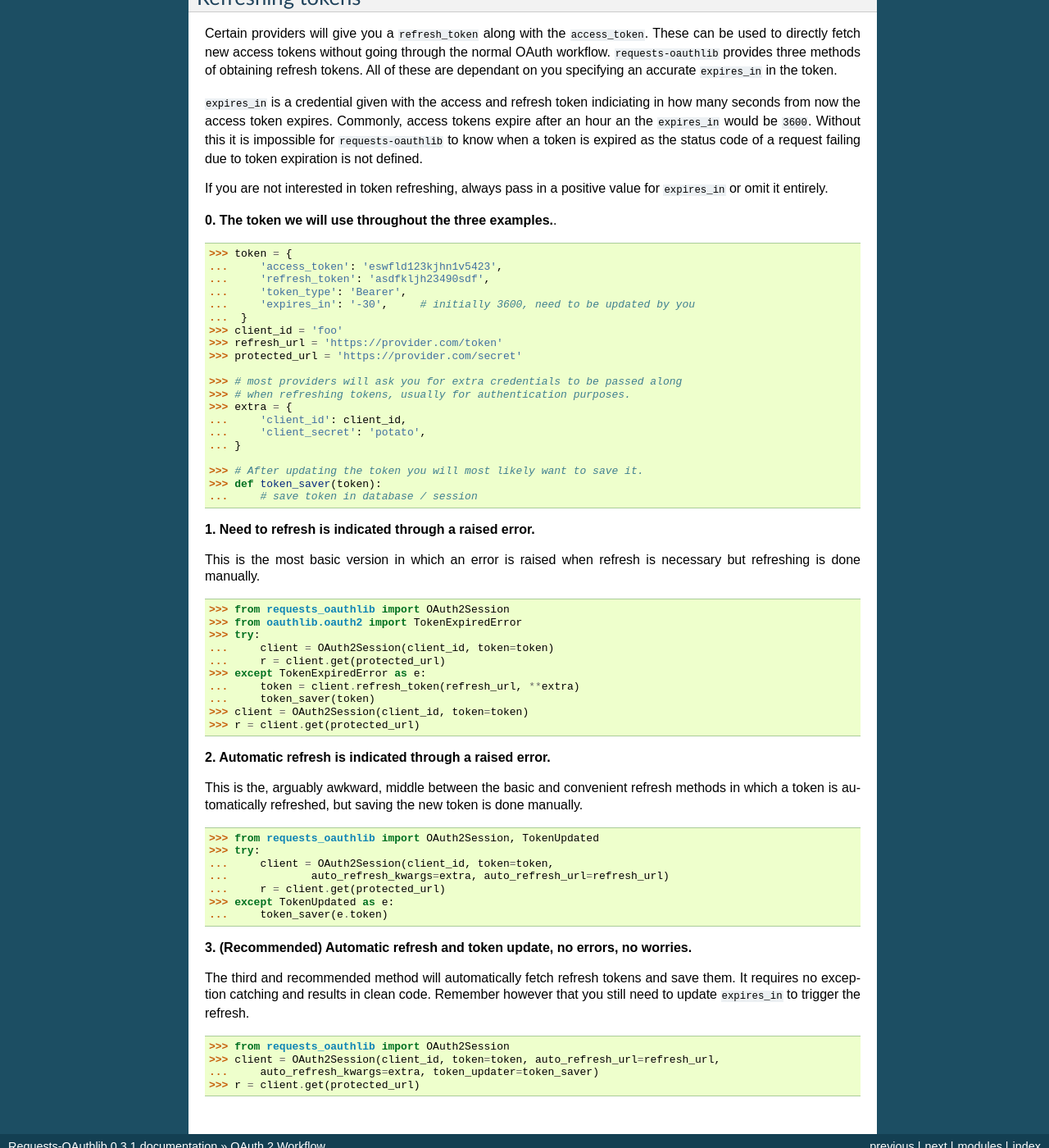
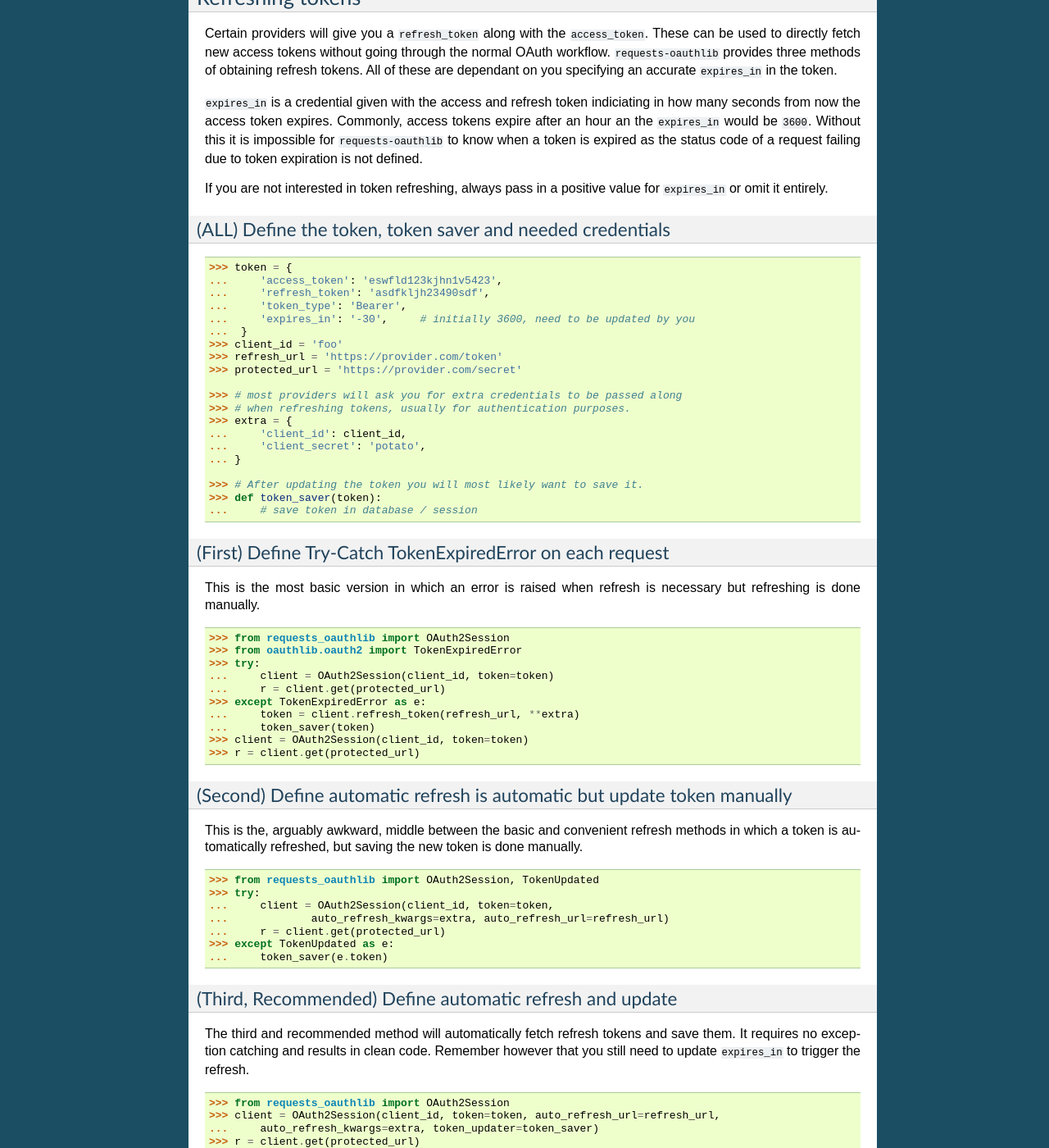
Before and after one commit to requests/requests-oauthlib, a Sphinx documentation site: the page built from docs/oauth2_workflow.rst, in a window 1280 px wide and 1400 px high, scrolled down 1131 px. Shown: the whole window at 82% size. Built offline with Sphinx 7.4.7, drawn with Linux system fonts in a browser that asks for light colours; some of the changed text lies outside the part shown.

Commit message:
Make subsections actions.

```diff
--- a/docs/oauth2_workflow.rst
+++ b/docs/oauth2_workflow.rst
@@ -89,7 +89,8 @@
 If you are not interested in token refreshing, always pass in a positive value
 for ``expires_in`` or omit it entirely.
 
-**0. The token we will use throughout the three examples.**.
+(ALL) Define the token, token saver and needed credentials
+~~~~~~~~~~~~~~~~~~~~~~~~~~~~~~~~~~~~~~~~~~~~~~~~~~~~~~~~~~
 
 .. code-block:: pycon
 
@@ -114,7 +115,8 @@
     >>> def token_saver(token):
     ...     # save token in database / session
 
-**1. Need to refresh is indicated through a raised error.**
+(First) Define Try-Catch TokenExpiredError on each request
+~~~~~~~~~~~~~~~~~~~~~~~~~~~~~~~~~~~~~~~~~~~~~~~~~~~~~~~~~~
 
 This is the most basic version in which an error is raised when refresh
 is necessary but refreshing is done manually.
@@ -132,7 +134,8 @@
     >>> client = OAuth2Session(client_id, token=token)
     >>> r = client.get(protected_url)
 
-**2. Automatic refresh is indicated through a raised error.**
+(Second) Define automatic refresh is automatic but update token manually
+~~~~~~~~~~~~~~~~~~~~~~~~~~~~~~~~~~~~~~~~~~~~~~~~~~~~~~~~~~~~~~~~~~~~~~~~
 
 This is the, arguably awkward, middle between the basic and convenient refresh
 methods in which a token is automatically refreshed, but saving the new token
@@ -148,7 +151,8 @@
     >>> except TokenUpdated as e:
     ...     token_saver(e.token)
 
-**3. (Recommended) Automatic refresh and token update, no errors, no worries.**
+(Third, Recommended) Define automatic refresh and update
+~~~~~~~~~~~~~~~~~~~~~~~~~~~~~~~~~~~~~~~~~~~~~~~~~~~~~~~~
 
 The third and recommended method will automatically fetch refresh tokens and
 save them. It requires no exception catching and results in clean code. Remember
```
